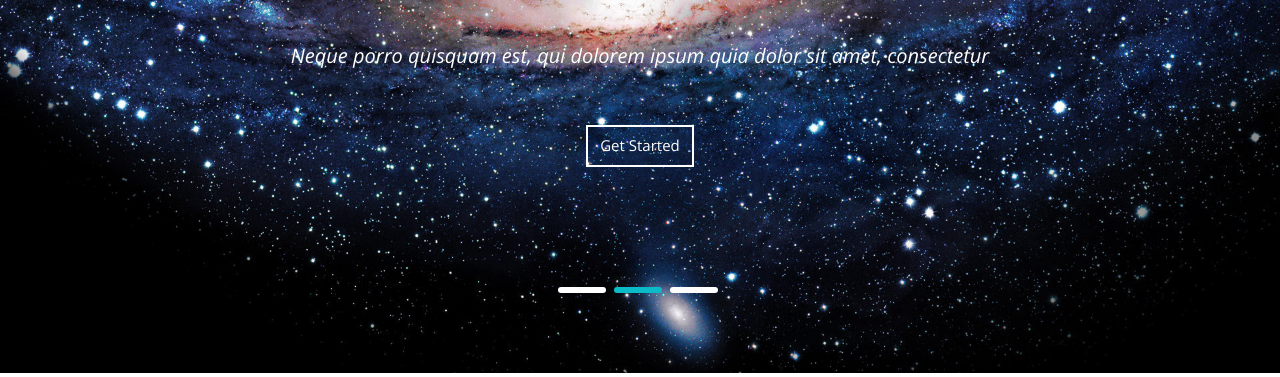
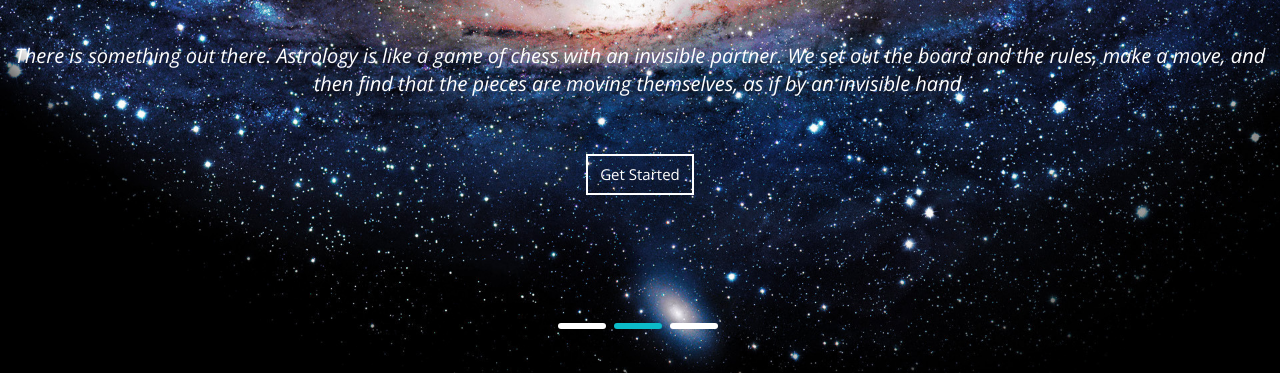
Before and after one commit to vineet7838/astrology-web, a plain HTML site: page index.html in a window 1280 px wide. Shown: the part 423-800 px from the top of the page. Drawn offline with nearby package versions, Linux system fonts and the light colour scheme.

Commit message:
some images added and a little content changed

```diff
--- a/index.html
+++ b/index.html
@@ -141,14 +141,15 @@
 				<li>
 					<div class="ban-info">
 						<h3>We really care about your pet's welfare!</h3>
-						<p>Neque porro quisquam est, qui dolorem ipsum quia dolor sit amet, consectetur</p>
+						<p>There is something out there. Astrology is like a game of chess with an invisible partner. We set out the board and the rules, make a move, and then find that the pieces are moving themselves, as if by an invisible hand.
+						</p>
 						<a class="hvr-rectangle-out" href="sign-up.html">Get Started</a>
 					</div>
 				</li>
 				<li>
 					<div class="ban-info">
 						<h3>We love to walk and play with your awesome dogs!</h3>
-						<p>Neque porro quisquam est, qui dolorem ipsum quia dolor sit amet, consectetur</p>
+						<p>Astrology is like a map. Like a roadmap, astrology is meant to be a useful tool to help guide you to wherever you want to go.</p>
 						<a class="hvr-rectangle-out" href="sign-up.html">Get Started</a>
 					</div>
 				</li>
@@ -162,7 +163,7 @@
 	<div class="container">
 		<h3 class="title wow zoomIn" data-wow-duration="2s" data-wow-delay="0.5s" >Welcome To <span>ASTRO</span></h3>
 		<p class="con-para wow zoomIn" data-wow-duration="2s" data-wow-delay="0.5s"><strong>choose your <span>ZODIAC</span></strong>
-		<br>Get the monthly updates.according to your rashifal by our well known pandits.</p>
+		<br>Get  monthly updates,according to your zodiac sign by our well known astrologers.</p>
 		<div class="content">
 			<div class="col-md-3 wel-grid text-center wow flipInY" data-wow-duration="1.5s" data-wow-delay="0.1s">
 				<div class="btm-clr4">
```
Also changed, not shown: images/Astrology-Quotes-35.jpg (added), images/a1.jpg (added), images/a2.jpg (added), images/a3.jpg (added), images/a4.jpg (added), images/a5.jpg (added), 1 other file.
